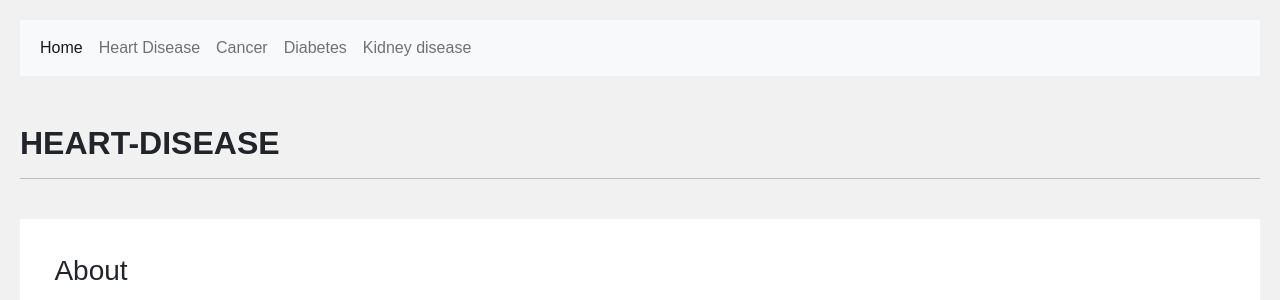
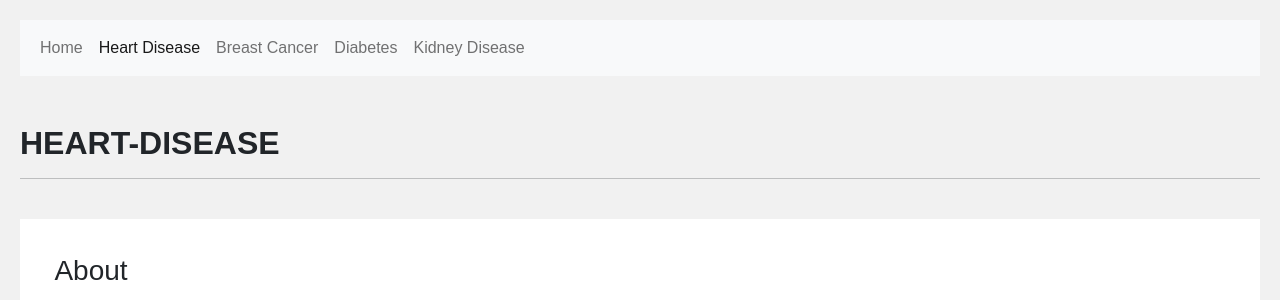
Before and after one commit to SamikshaBhavsar/check-up, a Flask app: page /heart_details in a window 1280 px wide. Shown: the top 300 px of the page. Run offline with Flask 2, Linux system fonts and the light colour scheme.

Commit message:
Update heart_details.html

```diff
--- a/templates/heart_details.html
+++ b/templates/heart_details.html
@@ -74,20 +74,20 @@ h3{
 
             <ul class="navbar-nav me-auto mb-2 mb-lg-0">
               <li class="nav-item">
-                  <a class="nav-link active" aria-current="page" href="{{url_for('home_page') }}">Home</a>
+                  <a class="nav-link" aria-current="page" href="{{url_for('home_page') }}">Home</a>
               </li>
 
               <li class="nav-item">
-                <a class="nav-link" href = "#">Heart Disease</a>
+                <a class="nav-link active" href = "#">Heart Disease</a>
               </li>
               <li class="nav-item">
-                  <a class="nav-link" href="{{url_for('cancer_details') }}">Cancer</a>
+                  <a class="nav-link" href="{{url_for('cancer_details') }}">Breast Cancer</a>
               </li>
               <li class="nav-item">
                   <a class="nav-link" href= "{{url_for('diabetes_details') }}">Diabetes</a>
               </li>
               <li class="nav-item">
-                  <a class="nav-link" href="{{url_for('kidney_details') }}">Kidney disease</a>
+                  <a class="nav-link" href="{{url_for('kidney_details') }}">Kidney Disease</a>
               </li>
 
 
```
